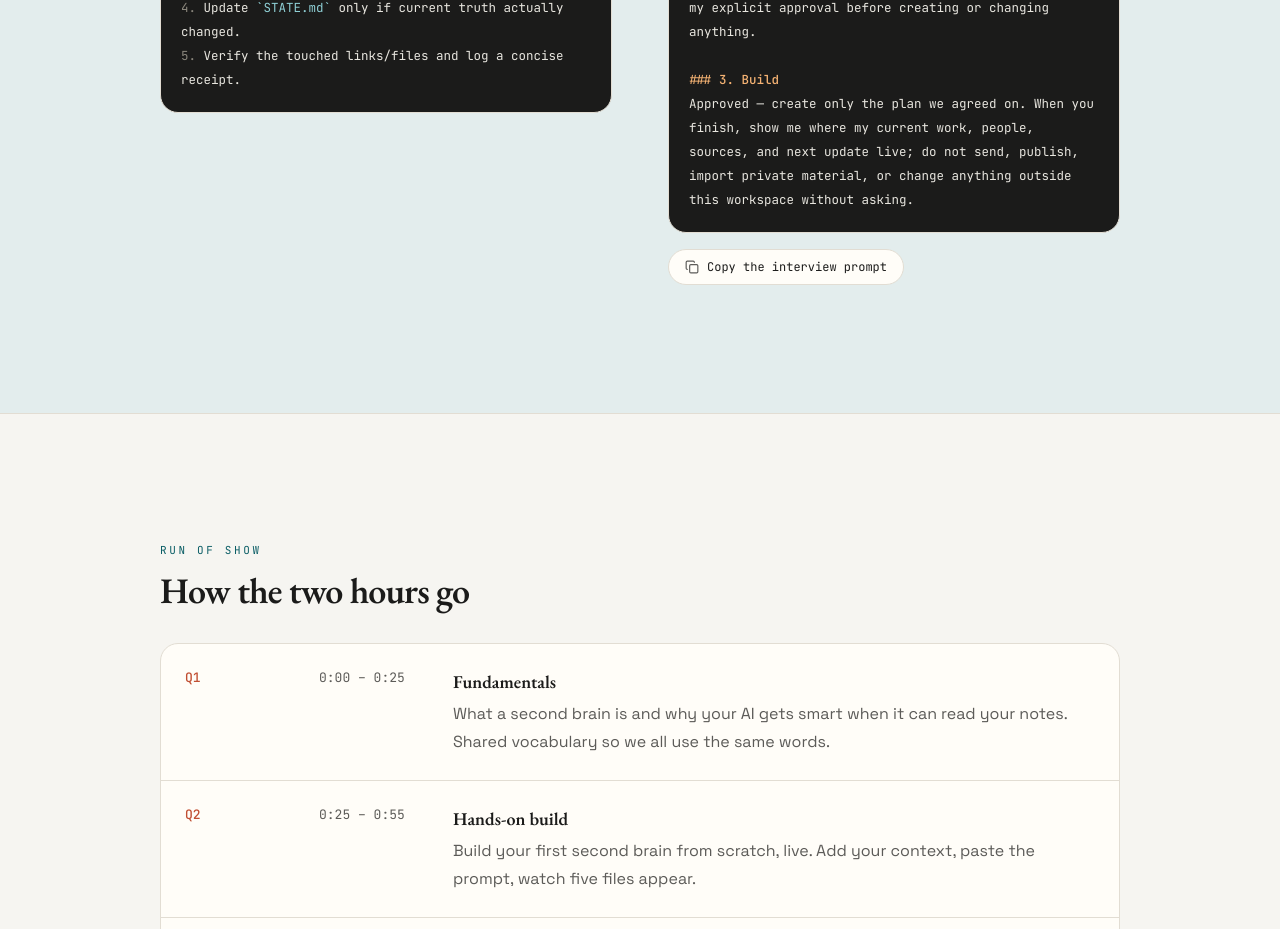
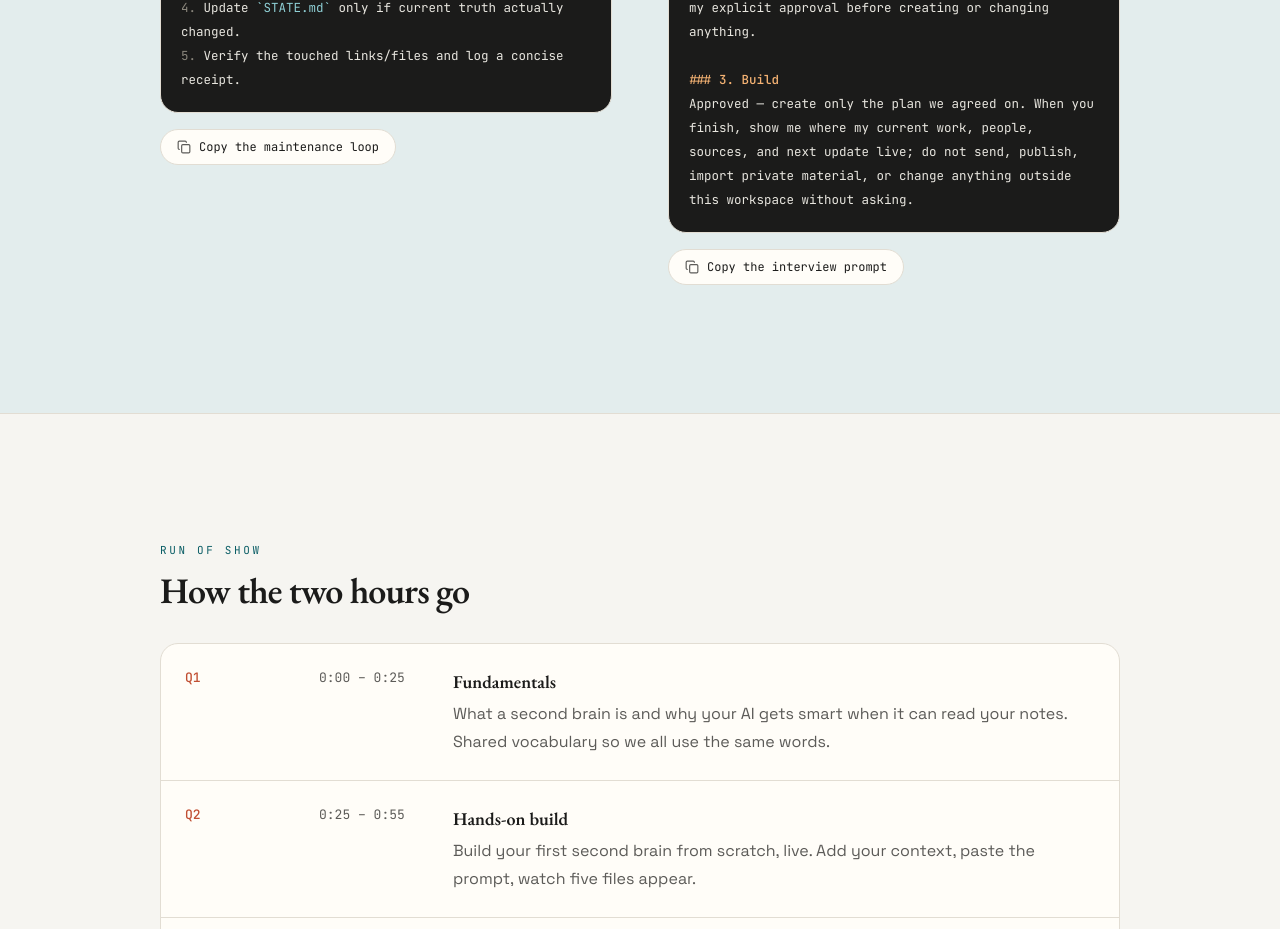
Before and after one commit to Jeff-Kazzee/second-brain-site, a React (Vite) app: page / in a window 1280 px wide. Shown: the part 9000-9929 px from the top of the page. Built offline with nearby package versions, Linux system fonts and the light colour scheme.

Commit message:
feat: add copy button for maintenance loop code snippet

```diff
--- a/src/pages/Landing.tsx
+++ b/src/pages/Landing.tsx
@@ -481,6 +481,9 @@ export default function Landing() {
                 <pre className="mt-4 overflow-x-hidden whitespace-pre-wrap break-words rounded-2xl border border-[var(--d-line)] bg-[var(--d-terminal)] p-5 font-mono text-[12.5px] leading-6 text-[var(--d-terminal-text)]">
                   <PromptCode text={maintenanceLoop} />
                 </pre>
+                <div className="mt-4">
+                  <CopyChip text={maintenanceLoop} label="Copy the maintenance loop" />
+                </div>
               </div>
               <div>
                 <h3 className="font-serif text-xl font-semibold">Prefer to be interviewed?</h3>
```
Also changed, not shown: 1 other file (tests, documents, lock files or other folders).
